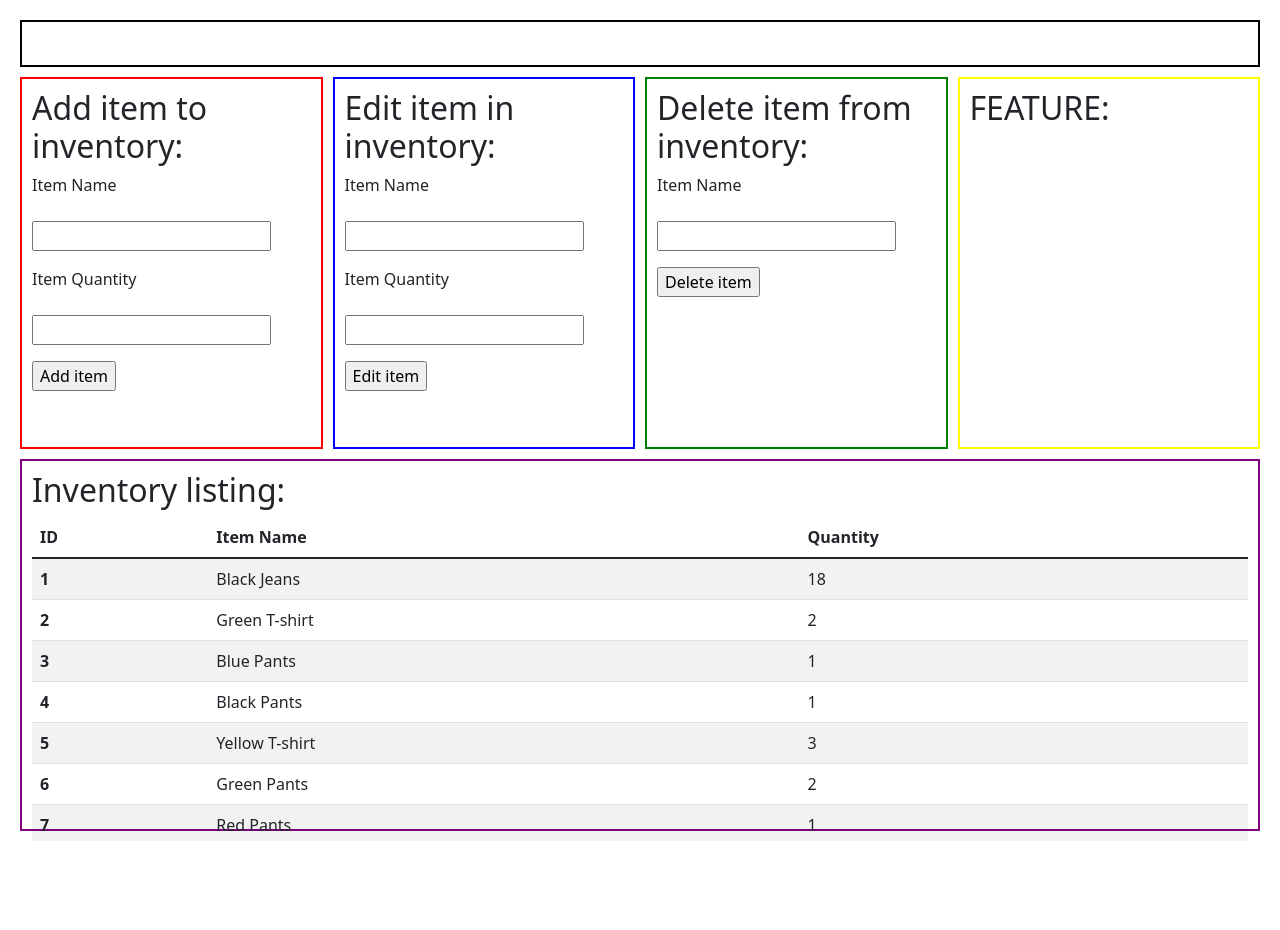
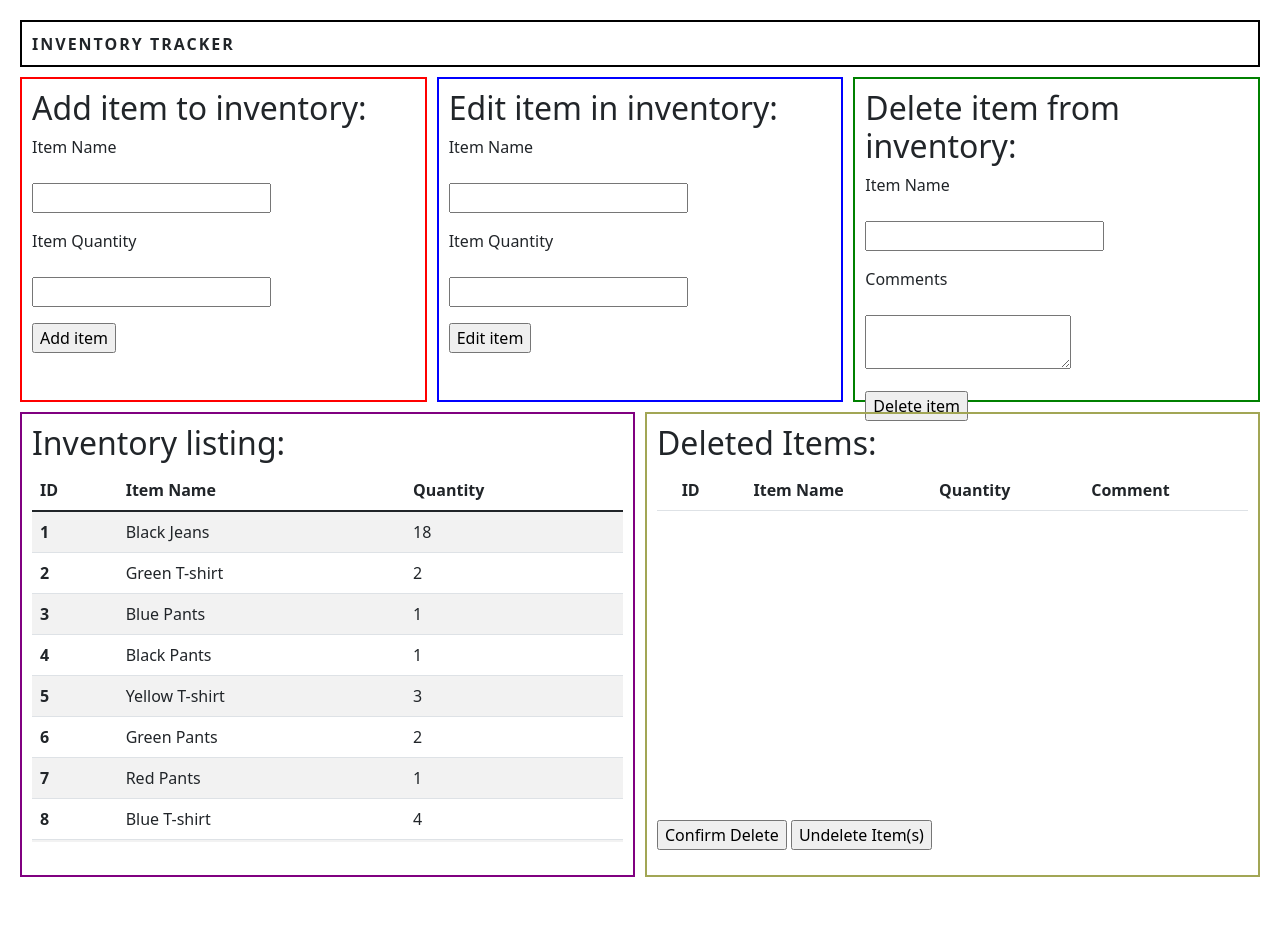
Before and after one commit to giangm/shopify-challenge-fall-2022, a Flask app: page / in a window 1280 px wide. Run offline with Flask 2, Linux system fonts and the light colour scheme; data comes from the database, SQL or seed files in the repository; both versions use the stored data as it was after the commit; data that the repository does not hold is empty.

Commit message:
Updates to new featrue

```diff
--- a/main/forms.py
+++ b/main/forms.py
@@ -1,8 +1,6 @@
-from secrets import choice
 from flask_wtf import FlaskForm
-from sqlalchemy import null
-from wtforms import StringField, IntegerField, SubmitField, SelectField
-from wtforms.validators import DataRequired
+from wtforms import StringField, IntegerField, SubmitField, TextAreaField, SelectMultipleField, widgets
+from wtforms.validators import DataRequired, Optional
 
 class AddForm(FlaskForm):
     """
@@ -34,8 +32,9 @@ class DeleteForm(FlaskForm):
     """
     Used to create Delete Item form
     """
-
     # String input field for item name
     item_name = StringField("Item Name", validators=[DataRequired()])
+    # String input field for comments
+    comments = TextAreaField("Comments", validators=[Optional()])
     # Form submit button
     submit = SubmitField("Delete item")
--- a/main/static/css/styles.css
+++ b/main/static/css/styles.css
@@ -4,16 +4,16 @@ html, body {
     overflow-y: hidden;
 }
 
-.containerbox {
+.containerboxone {
     display: grid;
-    grid-template-columns: 1fr 1fr 1fr 1fr;
+    grid-template-columns: 1fr 1fr 1fr;
     grid-template-rows: 1fr;
     gap: 10px 10px;
     grid-template-areas:
-        "headerbox headerbox headerbox headerbox"
-        "box1 box2 box3 box4"
-        "box5 box5 box5 box5";
-  }
+        "headerbox headerbox headerbox"
+        "box1 box2 box3"
+        "containerboxtwo containerboxtwo containerboxtwo";
+}
 
 .headerbox {
     grid-area: headerbox;
@@ -27,40 +27,60 @@ html, body {
     grid-template-rows: 1fr;
     gap: 10px 10px;
     grid-template-areas:
-        ". msg .";
+        "title msg .";
+}
+
+.title {
+    grid-area: title;
+    text-align: left;
+    letter-spacing: 2px;
+}
+
+.msg {
+    grid-area: msg;
 }
 
 .box1 {
     grid-area: box1;
-    height: 40vh;
+    height: 35vh;
     padding: 10px;
     border: 2px red solid;
 }
 
 .box2 {
     grid-area: box2;
-    height: 40vh;
+    height: 35vh;
     padding: 10px;
     border: 2px blue solid;
 }
 
 .box3 {
     grid-area: box3;
-    height: 40vh;
+    height: 35vh;
     padding: 10px;
     border: 2px green solid;
 }
 
+.containerboxtwo {
+    grid-area: containerboxtwo;
+    display: grid;
+    grid-template-columns: 1fr 1fr;
+    grid-template-rows: 1fr;
+    gap: 10px 10px;
+    grid-template-areas:
+        "box5 box4";
+}
+
 .box4 {
     grid-area: box4;
-    height: 40vh;
+    height: 50vh;
     padding: 10px;
-    border: 2px yellow solid;
+    border: 2px rgb(162, 166, 85) solid;
 }
 
 .box5 {
     grid-area: box5;
-    height: 40vh;
+    height: 50vh;
     padding: 10px;
     border: 2px purple solid;
 }
--- a/main/templates/index.html
+++ b/main/templates/index.html
@@ -10,8 +10,11 @@
         <title>Inventory Tracker</title>
     </head>
     <body>
-        <div class="containerbox">
+        <div class="containerboxone">
             <div class="headerbox">
+                <div class="title">
+                    <p>INVENTORY TRACKER</p>
+                </div>
                 <div class="msg">
                     {% with messages = get_flashed_messages() %}
                         {% if messages %}
@@ -75,17 +78,22 @@
                     </p>
 
                     <p>
+                        {{ forms[2].comments.label }}
+                        <br/><br/>
+                        {{ forms[2].comments }}
+                    </p>
+
+                    <p>
                         {{ forms[2].submit }}
                     </p>
                 </form>
             </div>
-            <div class="box4">
-                <h2>FEATURE:</h2>
-            </div>
         </div>
 
+        <div class="containerboxtwo">
             <div class="box5">
                 <h2>Inventory listing:</h2>
+                <div style="overflow-y: scroll; height: 40vh;">
                     <table class="table table-striped">
                         <thead>
                             <tr>
@@ -105,5 +113,36 @@
                         </tbody>
                     </table>
                 </div>
+            </div>
+            <div class="box4">
+                <form action="/confirm_deletion" method="POST">
+                    <h2>Deleted Items:</h2>
+                    <div style="overflow-y: scroll; height: 35vh;">
+                        <table class="table table-striped">
+                            <thead>
+                                <tr>
+                                    <th scope="col">&nbsp;&nbsp;&nbsp;&nbsp;ID</th>
+                                    <th scope="col">Item Name</th>
+                                    <th scope="col">Quantity</th>
+                                    <th scope="col">Comment</th>
+                                </tr>
+                            </thead>
+                            <tbody>
+                                {% for item in deleted_items %}
+                                    <tr>
+                                        <th scope="row"><input type="checkbox" id="items" name="items" value="{{ item.item_id }}">&nbsp;&nbsp;{{ item.item_id }}</th>
+                                        <td>{{ item.item_name }}</td>
+                                        <td>{{ item.item_quantity }}</td>
+                                        <td>{{ item.comments }}</td>
+                                    </tr>
+                                {% endfor %}
+                            </tbody>
+                        </table>
+                    </div>
+                    <input type="submit" name="button" value="Confirm Delete" style="margin: 1.5em 0;">
+                    <input type="submit" name="button" value="Undelete Item(s)" style="margin: 1.5em 0;">
+                </form>
+            </div>
+        </div>
     </body>
 </html>
--- a/main/views.py
+++ b/main/views.py
@@ -1,8 +1,8 @@
 from main import app
 from main.forms import *
-from flask import render_template, request
+from flask import render_template
 
-from main.models import Inventory
+from main.models import Inventory, DeletedItems
 
 @app.route("/", methods=["GET", "POST"])
 def index():
@@ -10,6 +10,8 @@ def index():
     Index/Home page of web application
     """
 
-    # Query all items from database
+    # Query all items from inventory table
     items = Inventory.query.order_by(Inventory.id)
-    return render_template("index.html", items=items, forms=[AddForm(), EditForm(), DeleteForm()])
+    # Query all items from deleteitems table
+    deleted_items = DeletedItems.query.order_by(DeletedItems.id)
+    return render_template("index.html", items=items, deleted_items=deleted_items, forms=[AddForm(), EditForm(), DeleteForm()])
```
Also changed, not shown: config.py (+6 -6 lines), main/__init__.py (+10 -4 lines), main/crud/routes.py (+48 -43 lines), main/features/routes.py (added, +53 -0 lines), main/models.py (+18 -5 lines), README.md, main/database.db (added). Lines whose indentation alone changed are shown as unchanged.
